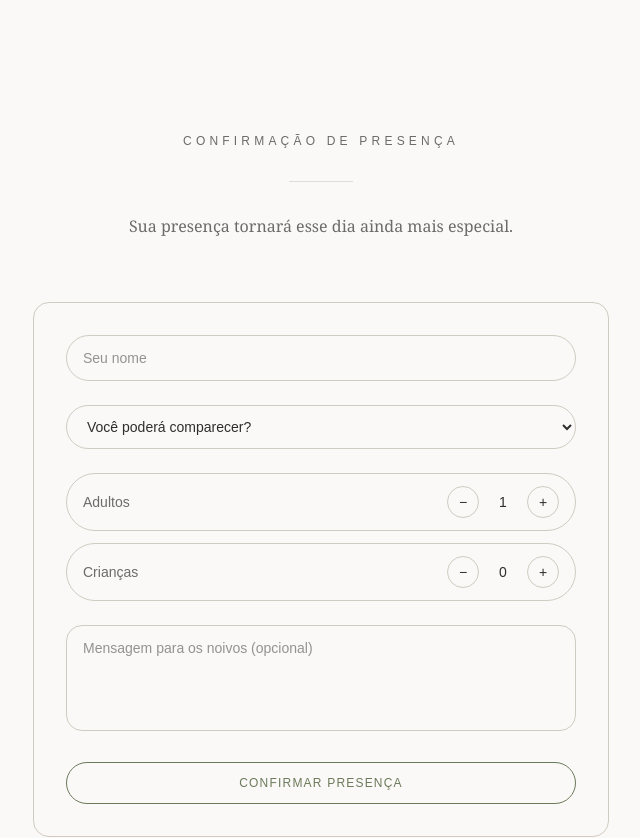
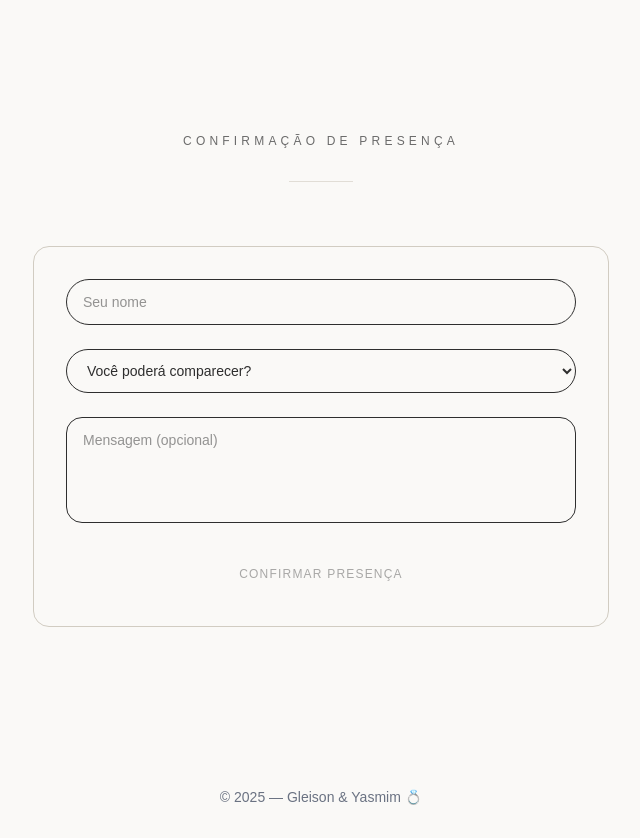
Before and after one commit to Gleis0nLemos/front-YG, a Next.js app: page / in a window 1280 px wide. Shown: the part 2560-3398 px from the top of the page, without its empty margins (319-959 px from the left). Built offline with nearby package versions, Linux system fonts and the light colour scheme.

Commit message:
feat: form ConfirmSection updated

```diff
--- a/components/ConfirmSection.tsx
+++ b/components/ConfirmSection.tsx
@@ -1,38 +1,32 @@
 "use client";
 
-import { motion, Variants } from "framer-motion";
+import { motion, AnimatePresence } from "framer-motion";
 import { useState } from "react";
-
-const item: Variants = {
-  hidden: { opacity: 0, y: 12 },
-  visible: {
-    opacity: 1,
-    y: 0,
-    transition: {
-      duration: 0.5,
-      ease: [0.22, 1, 0.36, 1],
-    },
-  },
-};
 
 function Counter({
   label,
   value,
   setValue,
+  disabled,
 }: {
   label: string;
   value: number;
   setValue: (v: number) => void;
+  disabled: boolean;
 }) {
   return (
-    <div className="flex items-center justify-between rounded-full border border-border px-4 py-3">
+    <div
+      className={`flex items-center justify-between rounded-full border px-4 py-3 transition
+        ${disabled ? "opacity-40 pointer-events-none" : "border-border"}
+      `}
+    >
       <span className="text-sm text-secondary">{label}</span>
 
       <div className="flex items-center gap-4">
         <button
           type="button"
           onClick={() => setValue(Math.max(0, value - 1))}
-          className="h-8 w-8 rounded-full border border-border text-sm transition hover:bg-muted"
+          className="h-8 w-8 rounded-full border text-sm hover:bg-muted"
         >
           −
         </button>
@@ -42,7 +36,7 @@ function Counter({
         <button
           type="button"
           onClick={() => setValue(value + 1)}
-          className="h-8 w-8 rounded-full border border-border text-sm transition hover:bg-muted"
+          className="h-8 w-8 rounded-full border text-sm hover:bg-muted"
         >
           +
         </button>
@@ -52,69 +46,106 @@ function Counter({
 }
 
 export function ConfirmSection() {
+  const [name, setName] = useState("");
+  const [status, setStatus] = useState<"" | "yes" | "no">("");
   const [adults, setAdults] = useState(1);
   const [kids, setKids] = useState(0);
 
+  const going = status === "yes";
+  const disabledSubmit =
+    !name ||
+    !status ||
+    (going && adults === 0 && kids === 0);
+
+  function handleStatusChange(value: "yes" | "no") {
+    setStatus(value);
+
+    if (value === "no") {
+      setAdults(0);
+      setKids(0);
+    }
+
+    if (value === "yes" && adults === 0 && kids === 0) {
+      setAdults(1);
+    }
+  }
+
   return (
-    <section
-      id="confirmacao"
-      className="py-32 px-6 bg-background text-foreground"
-    >
-      <motion.div
-        className="mx-auto max-w-xl"
-        initial="hidden"
-        whileInView="visible"
-        viewport={{ once: true }}
-      >
-        {/* Header */}
-        <motion.div variants={item} className="text-center mb-16">
+    <section className="py-32 px-6 bg-background">
+      <div className="mx-auto max-w-xl">
+        <div className="text-center mb-16">
           <p className="text-xs uppercase tracking-[0.35em] text-secondary">
             Confirmação de presença
           </p>
+          <div className="mx-auto my-8 h-px w-16 bg-border opacity-60" />
+        </div>
 
-          <div className="mx-auto my-8 h-px w-16 bg-border opacity-60" />
-
-          <p className="font-serif text-secondary max-w-md mx-auto">
-            Sua presença tornará esse dia ainda mais especial.
-          </p>
-        </motion.div>
-
-        {/* Card */}
-        <motion.form
-          variants={item}
-          className="rounded-2xl border border-border bg-card p-8 space-y-6"
-        >
+        <form className="rounded-2xl border border-border bg-card p-8 space-y-6">
           <input
+            value={name}
+            onChange={(e) => setName(e.target.value)}
             placeholder="Seu nome"
-            className="w-full rounded-full border border-border bg-background px-4 py-3 text-sm outline-none transition focus:border-accent"
+            className="w-full rounded-full border px-4 py-3 text-sm outline-none"
           />
 
-          <select className="w-full rounded-full border border-border bg-background px-4 py-3 text-sm outline-none transition focus:border-accent">
+          <select
+            value={status}
+            onChange={(e) =>
+              handleStatusChange(e.target.value as "yes" | "no")
+            }
+            className="w-full rounded-full border px-4 py-3 text-sm outline-none"
+          >
             <option value="">Você poderá comparecer?</option>
             <option value="yes">Vou comparecer 💛</option>
             <option value="no">Não poderei ir</option>
           </select>
 
-          {/* Contadores */}
-          <div className="space-y-3">
-            <Counter label="Adultos" value={adults} setValue={setAdults} />
-            <Counter label="Crianças" value={kids} setValue={setKids} />
-          </div>
+          {/* Contadores animados */}
+          <AnimatePresence>
+            {going && (
+              <motion.div
+                initial={{ opacity: 0, y: 12 }}
+                animate={{ opacity: 1, y: 0 }}
+                exit={{ opacity: 0, y: 12 }}
+                transition={{ duration: 0.4, ease: [0.22, 1, 0.36, 1] }}
+                className="space-y-3"
+              >
+                <Counter
+                  label="Adultos"
+                  value={adults}
+                  setValue={setAdults}
+                  disabled={!going}
+                />
+                <Counter
+                  label="Crianças"
+                  value={kids}
+                  setValue={setKids}
+                  disabled={!going}
+                />
+              </motion.div>
+            )}
+          </AnimatePresence>
 
           <textarea
-            placeholder="Mensagem para os noivos (opcional)"
+            placeholder="Mensagem (opcional)"
+            className="w-full rounded-2xl border px-4 py-3 text-sm resize-none"
             rows={4}
-            className="w-full rounded-2xl border border-border bg-background px-4 py-3 text-sm outline-none resize-none transition focus:border-accent"
           />
 
           <button
-            type="submit"
-            className="w-full rounded-full px-4 py-3 text-xs uppercase tracking-widest border border-accent text-accent transition hover:bg-accent hover:text-background"
+            disabled={disabledSubmit}
+            className={`w-full rounded-full px-4 py-3 text-xs uppercase tracking-widest transition
+              ${
+                disabledSubmit
+                  ? "opacity-40 pointer-events-none"
+                  : "border border-accent text-accent hover:bg-accent hover:text-background"
+              }
+            `}
           >
             Confirmar presença
           </button>
-        </motion.form>
-      </motion.div>
+        </form>
+      </div>
     </section>
   );
 }
```
